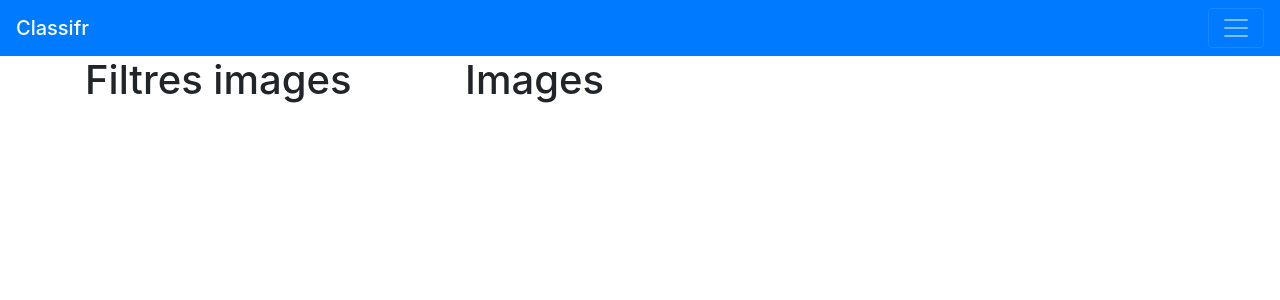
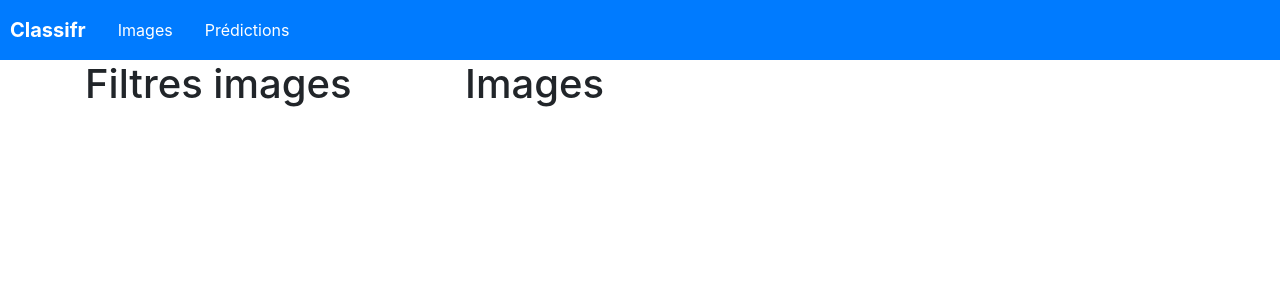
Before and after one commit to MaillotCedric/classifr, a Django app: page /images in a window 1280 px wide. Shown: the top 300 px of the page. Run offline with Django 4.2, Linux system fonts and the light colour scheme.

Commit message:
UI - update navbar

```diff
--- a/app/static/styles/base.css
+++ b/app/static/styles/base.css
@@ -0,0 +1,3 @@
+#app-navbar {
+    padding: 10px !important;
+}
--- a/app/templates/base.html
+++ b/app/templates/base.html
@@ -20,23 +20,11 @@
     </head>
     <body>
         {% block navbar %}
-            <nav class="navbar navbar-dark bg-primary">
-                <span class="navbar-brand mb-0 h1">Classifr</span>
+            <nav id="app-navbar" class="nav navbar-dark bg-primary">
+                <span class="navbar-brand mb-0 h1 font-weight-bold">Classifr</span>
 
-                <button class="navbar-toggler" type="button" data-toggle="collapse" data-target="#navbarNav" aria-controls="navbarNav" aria-expanded="false" aria-label="Toggle navigation">
-                    <span class="navbar-toggler-icon"></span>
-                </button>
-
-                <div class="collapse navbar-collapse" id="navbarNav">
-                    <ul class="navbar-nav">
-                        <li class="nav-item">
-                            <a class="nav-link" href="{% url 'images' %}">Images</a>
-                        </li>
-                        <li class="nav-item">
-                            <a class="nav-link" href="{% url 'predictions' %}">Prédictions</a>
-                        </li>
-                    </ul>
-                </div>
+                <a class="nav-link text-white" href="{% url 'images' %}">Images</a>
+                <a class="nav-link text-white" href="{% url 'predictions' %}">Prédictions</a>
             </nav>
         {% endblock %}
 
```
